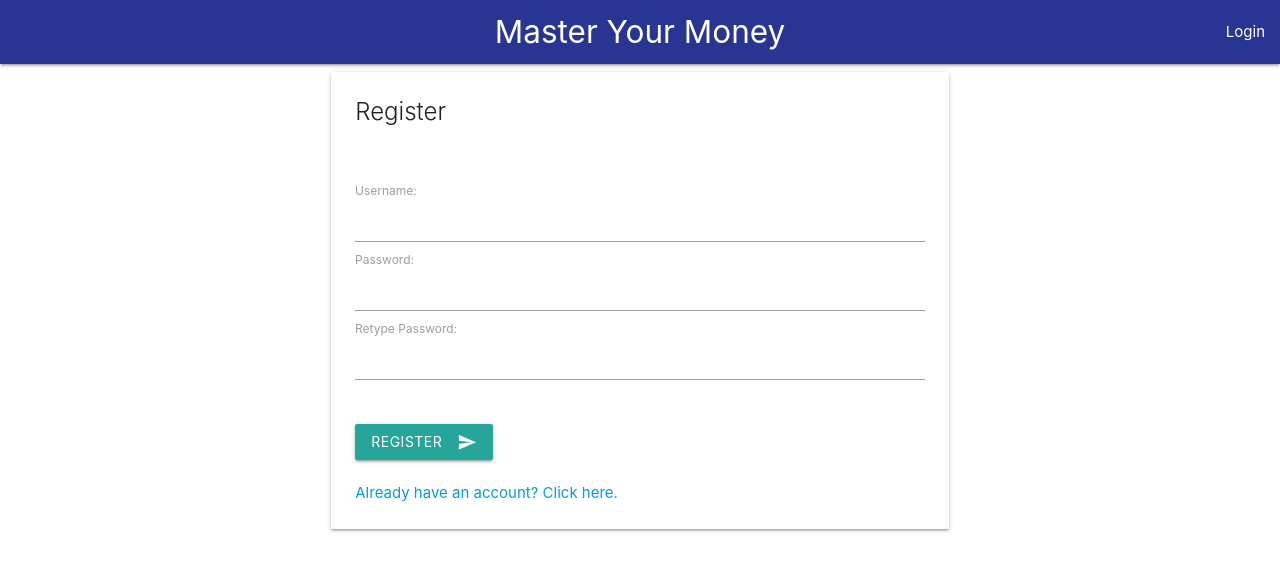
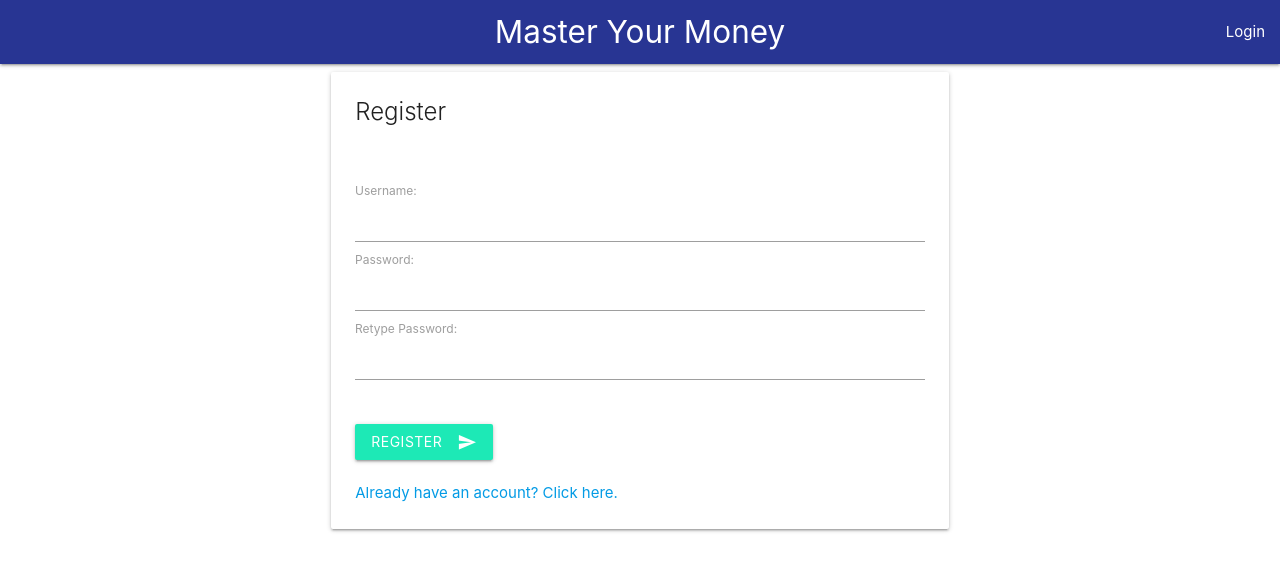
Before and after one commit to master-your-money-bw/frontend, a React (Create React App) app in the folder mym/: page /register in a window 1280 px wide. Shown: the top 570 px of the page. Built offline with nearby package versions, Linux system fonts and the light colour scheme; no server answers.

Commit message:
changed register button styling and added unforseen bug for CDM

```diff
--- a/mym/src/components/Register.js
+++ b/mym/src/components/Register.js
@@ -108,7 +108,7 @@ class Register extends React.Component {
                     <div style={{ height: "21px" }} />
                   )}
                 </div>
-                <button className="btn waves-effect waves-light">
+                <button className="btn teal accent-3">
                   Register
                   <i className="material-icons right">send</i>
                 </button>
@@ -127,7 +127,10 @@ class Register extends React.Component {
 
 const mapStateToProps = state => {
   return {
-    error: state.error
+    error: state.error,
+    user: {
+      age: state.user.age
+    }
   };
 };
 
```
